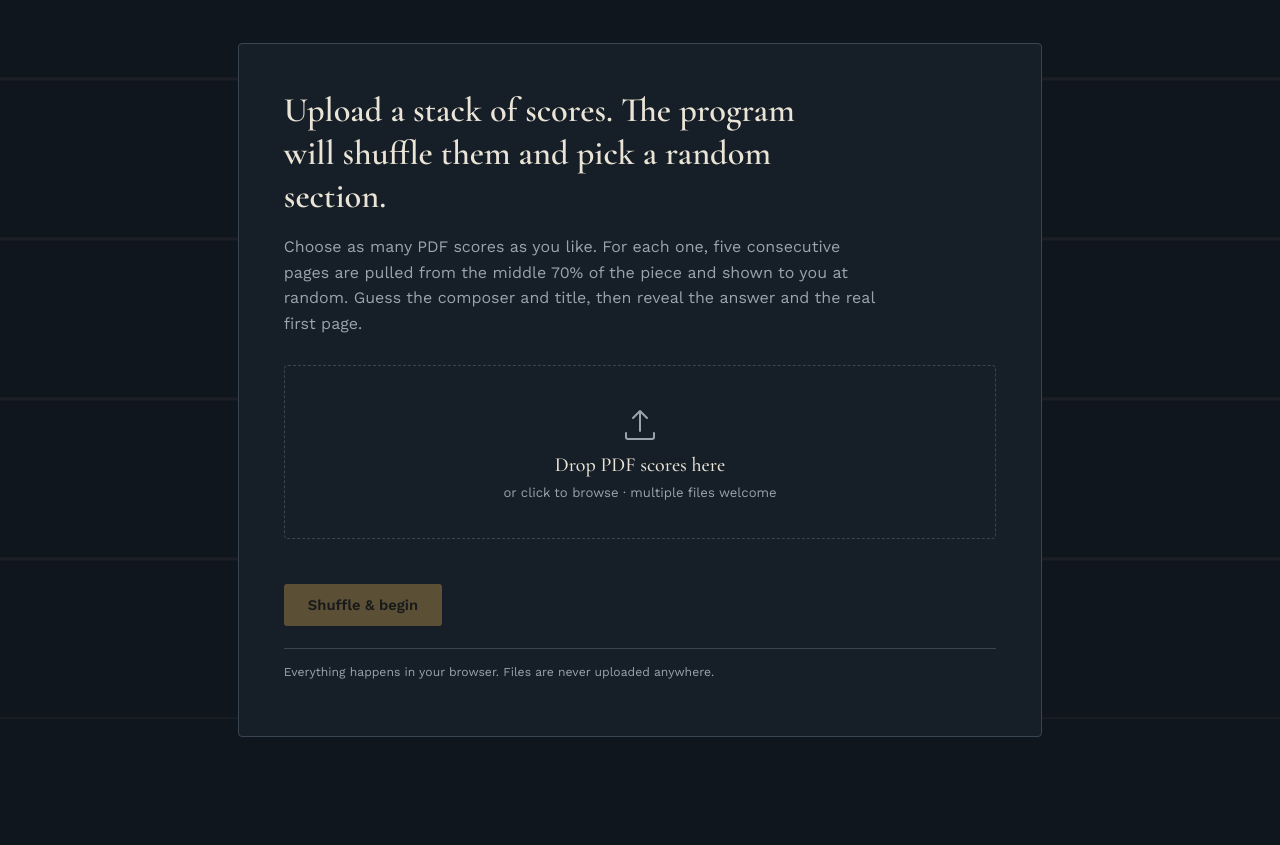
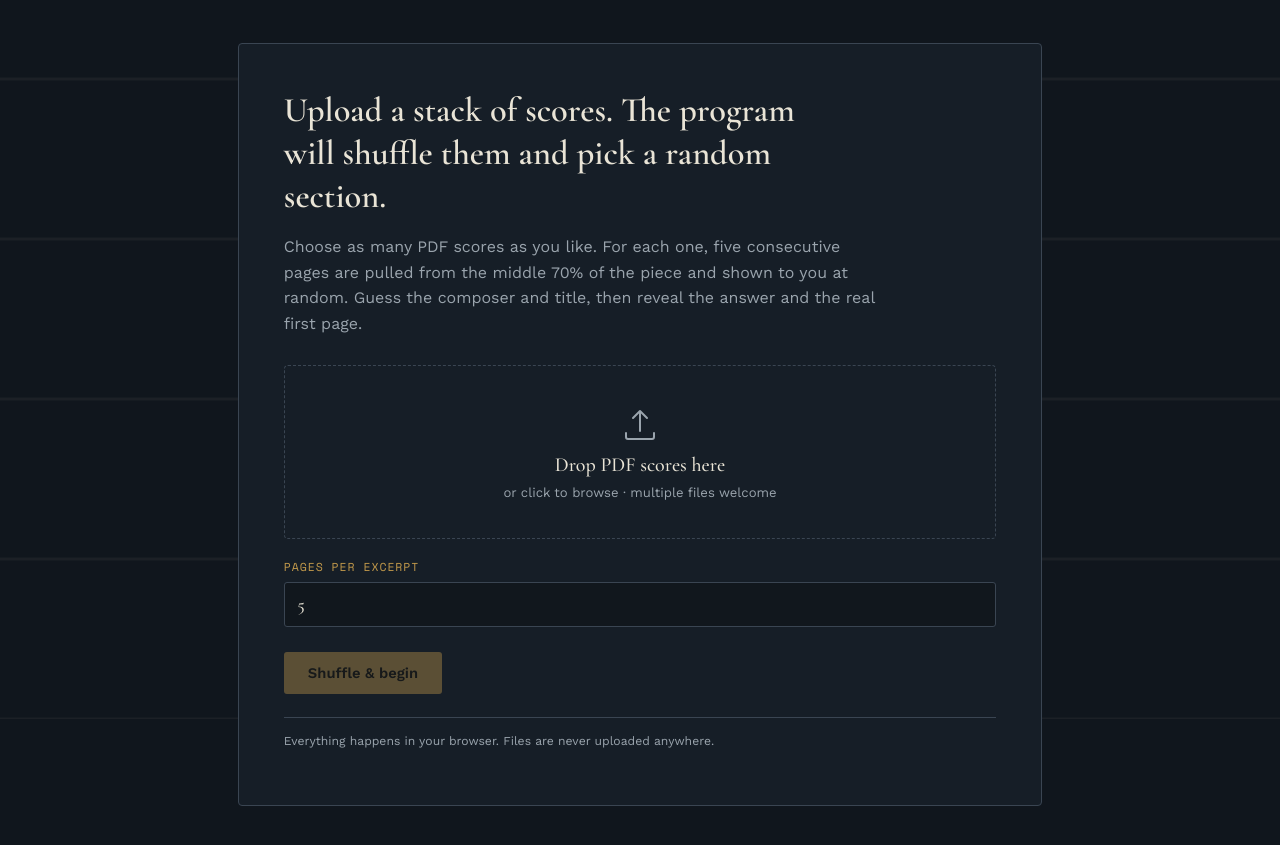
Before and after one commit to tiredmusicmajor/Score-Identification-Randomizer, a plain HTML site: page index.html in a window 1280 px wide. Shown: the part 81-926 px from the top of the page. Drawn offline with nearby package versions, Linux system fonts and the light colour scheme; a script that the page names is missing.

Commit message:
Update index.html

```diff
--- a/index.html
+++ b/index.html
@@ -55,6 +55,11 @@
       <input type="file" id="file-input" accept="application/pdf" multiple hidden>
 
       <ul id="file-list" class="file-list" aria-live="polite"></ul>
+
+      <div class="field excerpt-count-field">
+        <label for="input-page-count">Pages per excerpt</label>
+        <input type="number" id="input-page-count" min="1" max="30" step="1" value="5" inputmode="numeric">
+      </div>
 
       <div class="intro-actions">
         <button id="btn-start" class="btn btn-primary" disabled>Shuffle &amp; begin</button>
```
